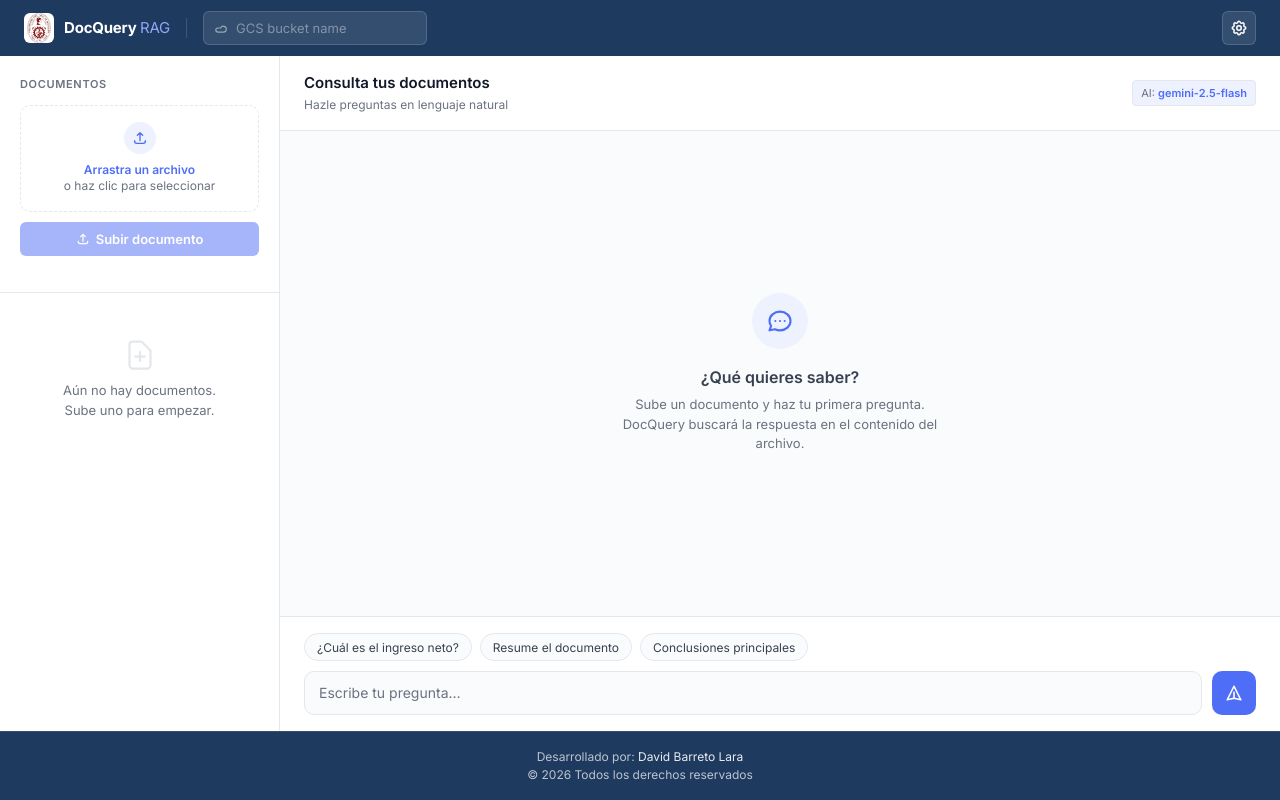
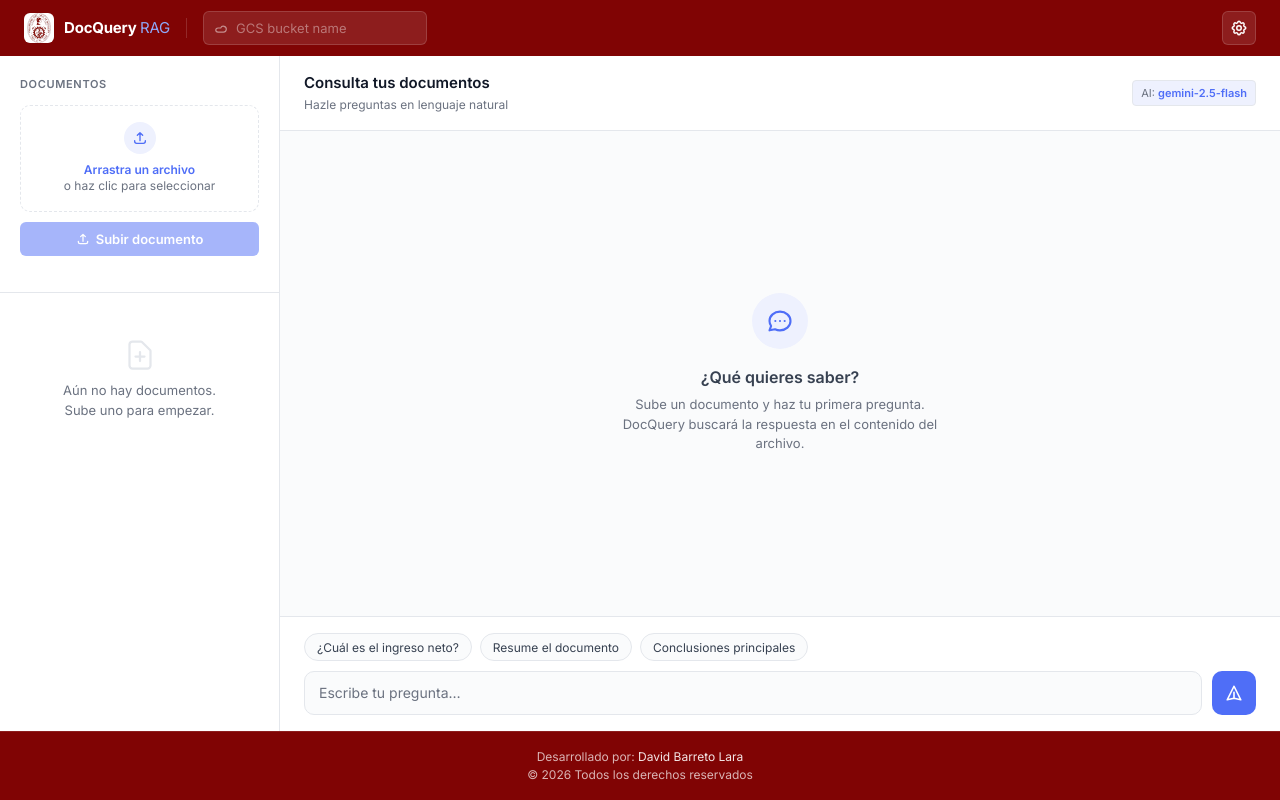
Before and after one commit to dbarretol/DocQuery-rag-application, a FastAPI app: page / in a window 1280 px wide. Run offline with FastAPI, Linux system fonts and the light colour scheme.

Commit message:
style(ui): update color scheme with university branding
- Add uni-red (#800404) and uni-yellow (#BFB48D) to CSS variables
- Replace navy background with uni-red on topbar component
- Replace navy background with uni-red on footer component
- Establish foundation for consistent university brand colors throughout UI

```diff
--- a/app/templates/static/styles.css
+++ b/app/templates/static/styles.css
@@ -4,6 +4,8 @@
     --navy-light: #2A4E7A;
     --indigo:     #4F6EF7;
     --indigo-dim: #EEF1FE;
+    --uni-red:    #800404;
+    --uni-yellow: #BFB48D;
     --surface:    #FAFBFC;
     --white:      #FFFFFF;
     --border:     #E4E7EC;
@@ -51,7 +53,7 @@ html, body {
 /* ── Topbar ── */
 .topbar {
     grid-area: topbar;
-    background: var(--navy);
+    background: var(--uni-red);
     display: flex;
     align-items: center;
     gap: 12px;
@@ -696,7 +698,7 @@ html, body {
 /* ── Footer ── */
 .app-footer {
     grid-column: 1 / -1;
-    background: var(--navy);
+    background: var(--uni-red);
     color: rgba(255, 255, 255, 0.7);
     padding: 16px 24px;
     text-align: center;
```
